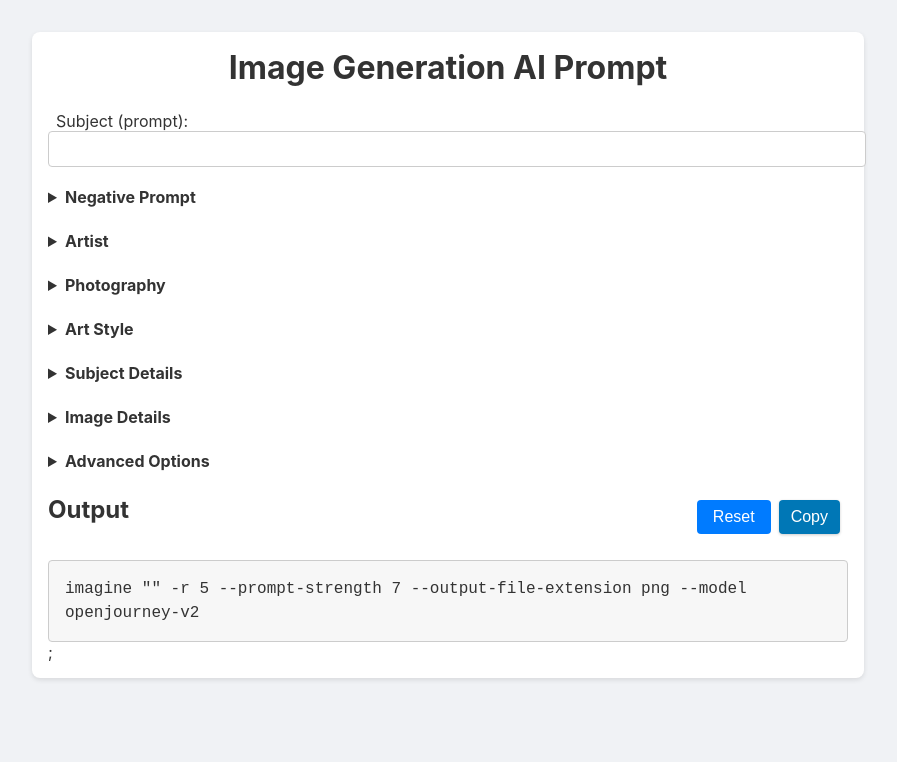
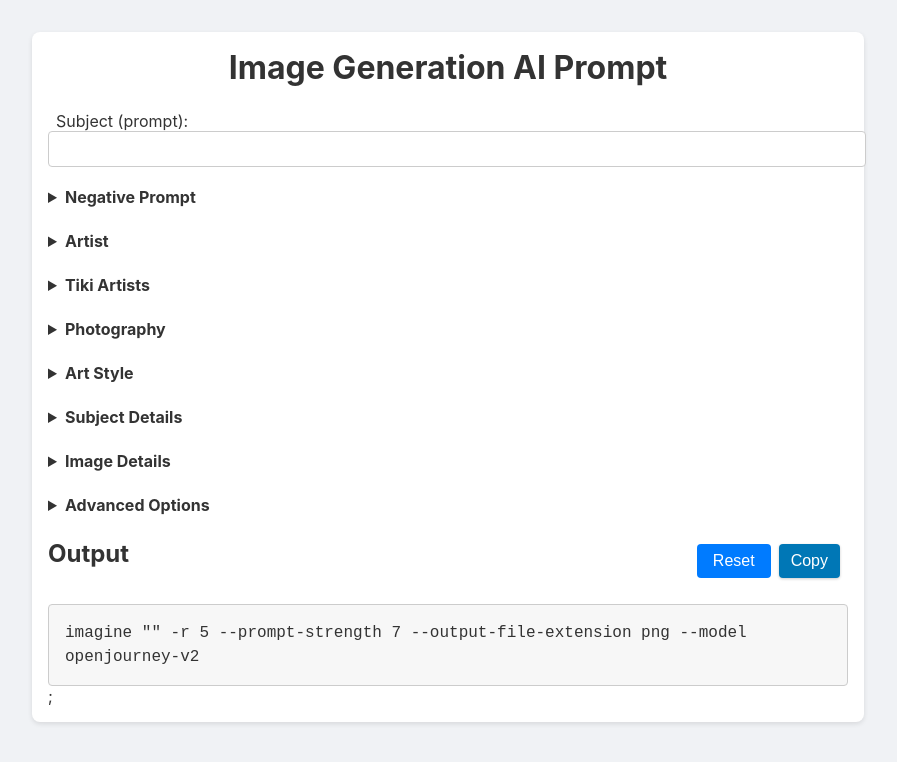
Before and after one commit to TheSteveK/ImagAIne-commandline-prompt-generator, a React (Create React App) app: page / in a window 1280 px wide. Shown: the top 762 px of the page, without its empty margins (192-1089 px from the left). Built offline with nearby package versions, Linux system fonts and the light colour scheme.

Commit message:
add some more items to the artist and prompts databases

```diff
--- a/src/App.js
+++ b/src/App.js
@@ -35,10 +35,6 @@ const App = () => {
     setOutput
   );
 
-  // const handleSubjectChange = (e) => {
-  //   setSubject(e.target.value);
-  // };
-
   return (
     <div className="container">
       <h1>Image Generation AI Prompt</h1>
--- a/src/options.js
+++ b/src/options.js
@@ -9,6 +9,8 @@ const options = [
       "Deformed",
       "Mutilated",
       "Mutation",
+      "Mutant",
+      "Trump",
       "Twisted body",
       "Disfigured",
       "Bad anatomy",
@@ -75,8 +77,23 @@ const options = [
       "Frida Kahlo",
       "Georgia O'Keeffe",
       "Henri Rousseau",
-      "banksy",
-      "shag",
+      "Banksy",
+    ],
+  },
+  {
+    id: "tiki-artists",
+    title: "Tiki Artists",
+    items: [
+      "Sven Kirsten",
+      "Donn Beach",
+      "Victor Bergeron",
+      "Raymond Loewy",
+      "Martin Cate",
+      "Jeff Ho",
+      "Shag",
+      "Doug Horne",
+      "Kim M. Kanahele",
+      "Tiki Diablo",
     ],
   },
   {
```
